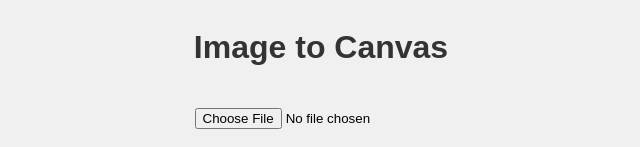
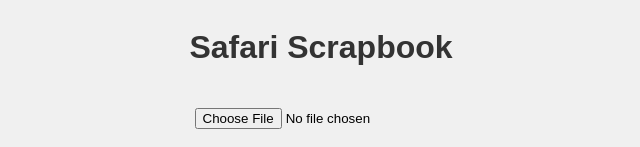
Before and after one commit to roydipta/safari_stickerbook, a plain HTML site: page index.html in a window 1280 px wide. Shown: the top 147 px of the page, without its empty margins (319-959 px from the left). Drawn offline with Linux system fonts and the light colour scheme.

Commit message:
added title

```diff
--- a/index.html
+++ b/index.html
@@ -7,7 +7,7 @@
     <link rel="stylesheet" href="styles.css">
 </head>
 <body>
-    <h1>Image to Canvas</h1>
+    <h1>Safari Scrapbook</h1>
     <input type="file" id="image-input" accept="image/*">
     <canvas id="image-canvas"></canvas>
     <script src="script.js"></script>
```
